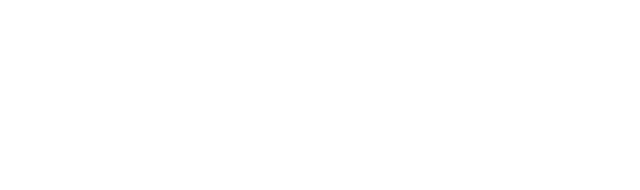
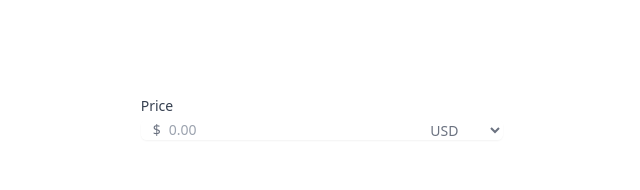
Before and after one commit to otilor/dope-chat, a Next.js app: page / in a window 1280 px wide. Shown: the top 190 px of the page, without its empty margins (318-958 px from the left). Built offline with nearby package versions, Linux system fonts and the light colour scheme.

Commit message:
add input element

```diff
--- a/pages/index.js
+++ b/pages/index.js
@@ -15,14 +15,45 @@
         <link rel="icon" href="/favicon.ico" />
       </Head>
       <main className={styles.main}>
-        <div className='w-1/3'>
-
+        <div className="w-1/3">
+          <div>
+            <label
+              htmlFor="price"
+              className="block text-sm font-medium text-gray-700"
+            >
+              Price
+            </label>
+            <div className="relative mt-1 rounded-md shadow-sm">
+              <div className="pointer-events-none absolute inset-y-0 left-0 flex items-center pl-3">
+                <span className="text-gray-500 sm:text-sm">$</span>
+              </div>
+              <input
+                type="text"
+                name="price"
+                id="price"
+                className="block w-full rounded-md border-gray-300 pl-7 pr-12 focus:border-indigo-500 focus:ring-indigo-500 sm:text-sm"
+                placeholder="0.00"
+              />
+              <div className="absolute inset-y-0 right-0 flex items-center">
+                <label htmlFor="currency" className="sr-only">
+                  Currency
+                </label>
+                <select
+                  id="currency"
+                  name="currency"
+                  className="h-full rounded-md border-transparent bg-transparent py-0 pl-2 pr-7 text-gray-500 focus:border-indigo-500 focus:ring-indigo-500 sm:text-sm"
+                >
+                  <option>USD</option>
+                  <option>CAD</option>
+                  <option>EUR</option>
+                </select>
+              </div>
+            </div>
+          </div>
         </div>
 
-        <div className='w-2/3'>
-
-        </div>
+        <div className="w-2/3"></div>
       </main>
     </>
-  )
+  );
 }
```
